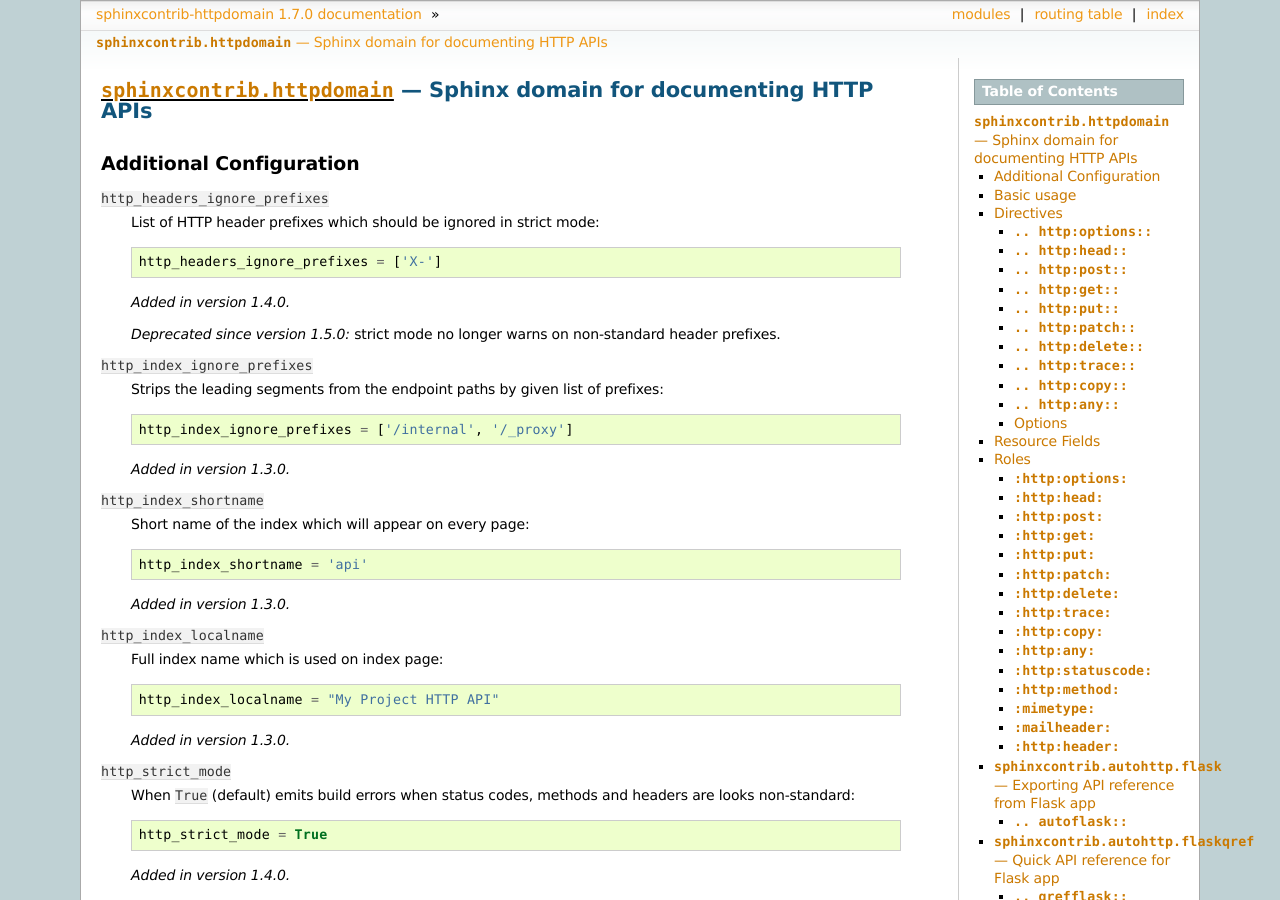
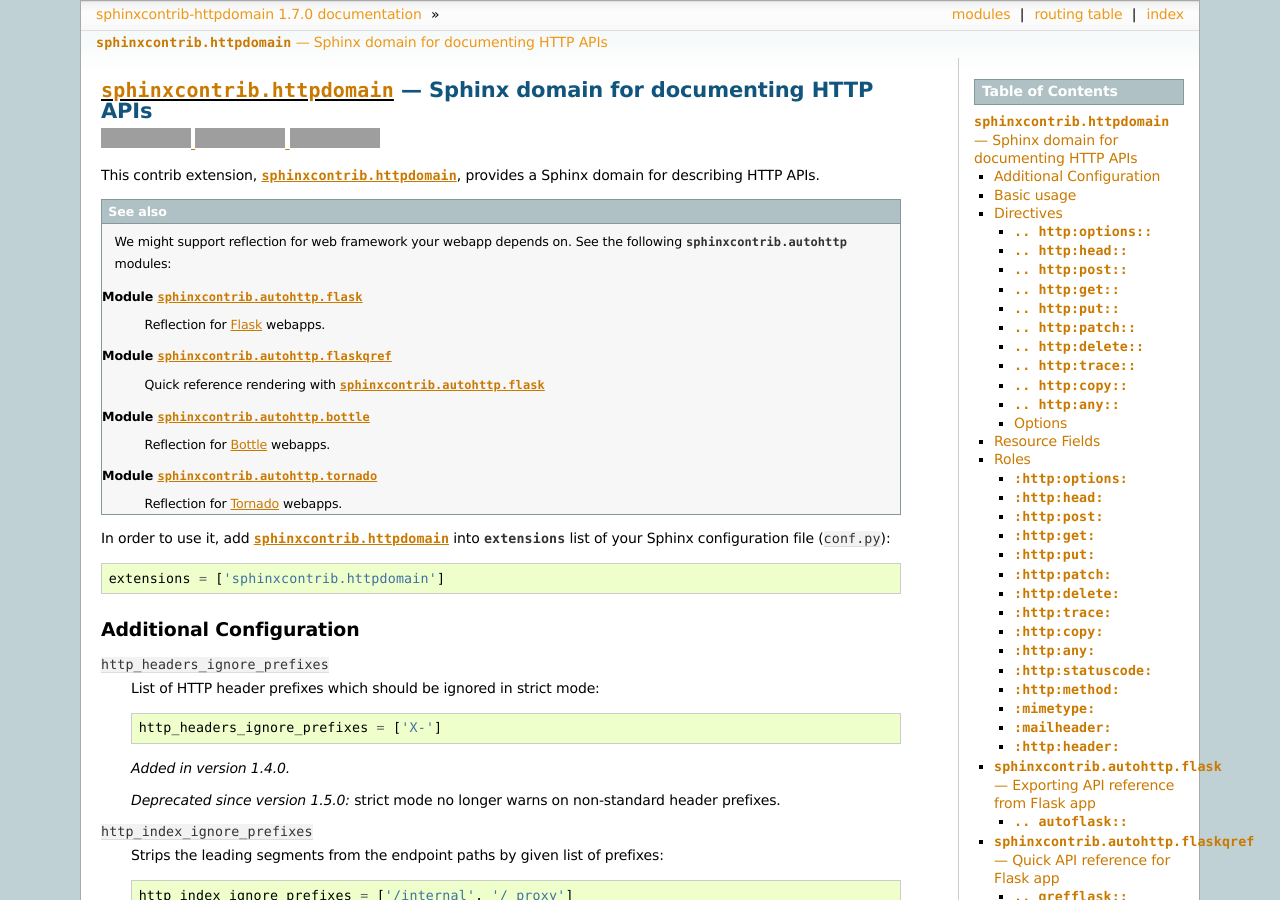
Before and after one commit to sphinx-contrib/httpdomain, a Sphinx documentation site: the page built from doc/index.rst, in a window 1280 px wide and 900 px high. Built offline with Sphinx 7.4.7, drawn with Linux system fonts in a browser that asks for light colours; cross-references to code outside the pages are shown as plain code; grey boxes are pictures that could not be loaded.

Commit message:
Update index.rst

```diff
--- a/doc/index.rst
+++ b/doc/index.rst
@@ -7,6 +7,45 @@
 
 :mod:`sphinxcontrib.httpdomain` --- Sphinx domain for documenting HTTP APIs
 ===========================================================================
+
+.. image:: https://badge.fury.io/py/sphinxcontrib-httpdomain.svg
+   :target: https://pypi.org/project/sphinxcontrib-httpdomain/
+   :alt: Latest PyPI version
+
+.. image:: https://readthedocs.org/projects/sphinxcontrib-httpdomain/badge/
+   :target: https://sphinxcontrib-httpdomain.readthedocs.io/
+   :alt: Documentation Status
+
+.. image:: https://travis-ci.org/sphinx-contrib/httpdomain.svg?branch=master
+   :alt: Build Status
+   :target: https://travis-ci.org/sphinx-contrib/httpdomain
+
+This contrib extension, :mod:`sphinxcontrib.httpdomain`, provides a Sphinx
+domain for describing HTTP APIs.
+
+.. seealso::
+
+   We might support reflection for web framework your webapp depends on.
+   See the following :mod:`sphinxcontrib.autohttp` modules:
+
+   Module :mod:`sphinxcontrib.autohttp.flask`
+      Reflection for Flask_ webapps.
+
+   Module :mod:`sphinxcontrib.autohttp.flaskqref`
+      Quick reference rendering with :mod:`sphinxcontrib.autohttp.flask`
+
+   Module :mod:`sphinxcontrib.autohttp.bottle`
+      Reflection for Bottle_ webapps.
+
+   Module :mod:`sphinxcontrib.autohttp.tornado`
+      Reflection for Tornado_ webapps.
+
+
+In order to use it, add :mod:`sphinxcontrib.httpdomain` into
+:data:`extensions` list of your Sphinx configuration file (:file:`conf.py`)::
+
+    extensions = ['sphinxcontrib.httpdomain']
+
 
 Additional Configuration
 ------------------------
```
